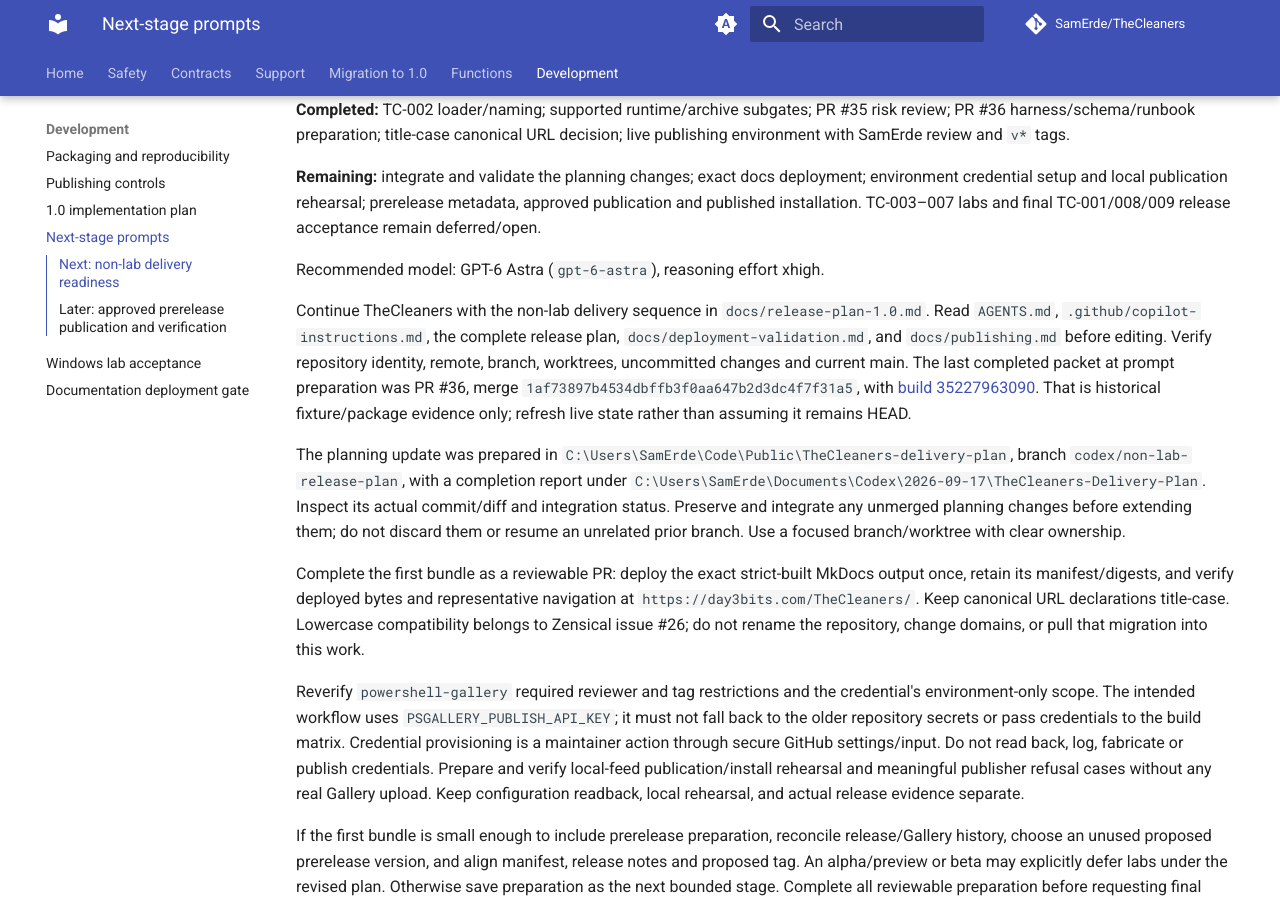
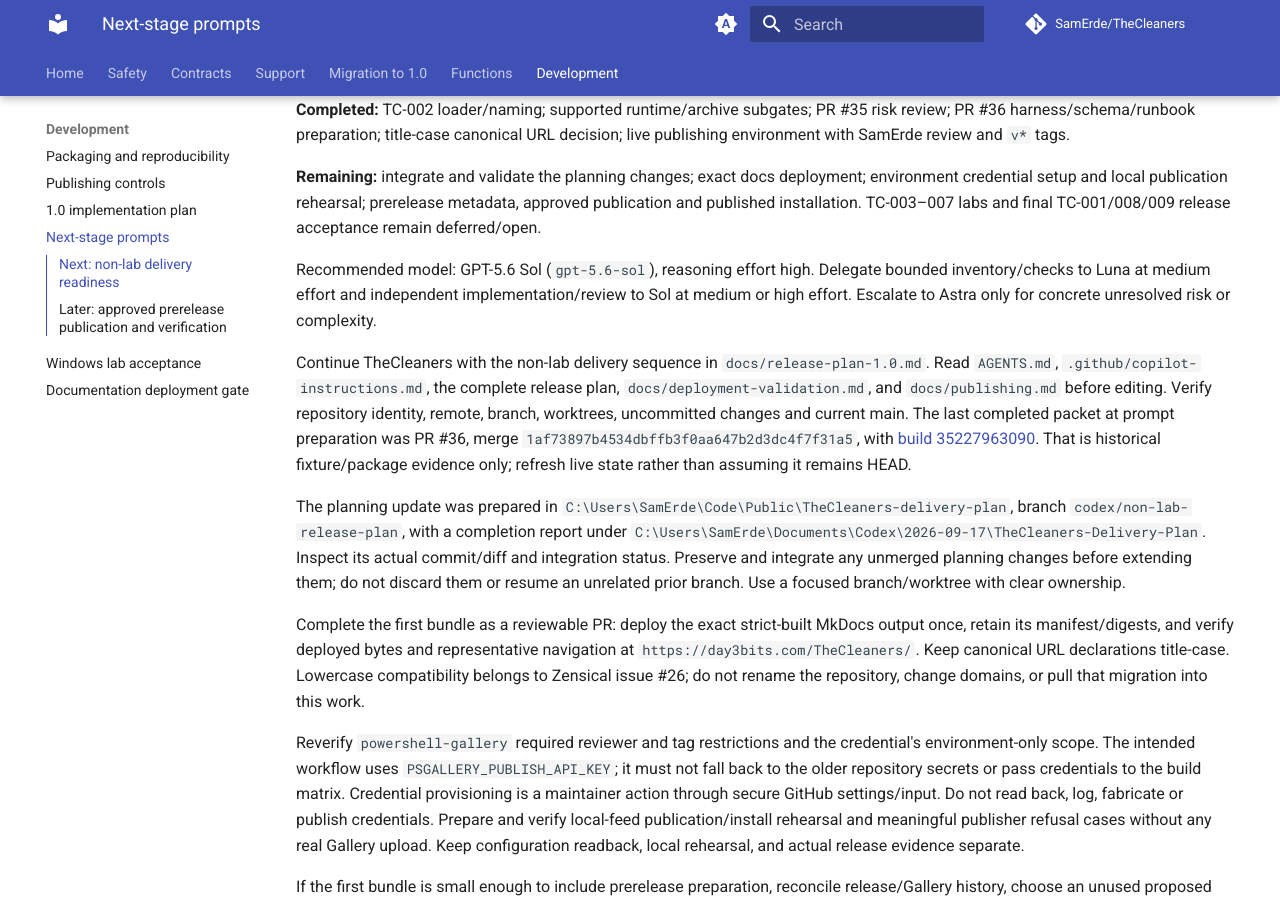
Before and after one commit to SamErde/TheCleaners, an MkDocs documentation site: the page built from docs/next-stage-prompts.md, in a window 1280 px wide and 900 px high, scrolled down 313 px. Built offline with MkDocs 1.6.1 and Material for MkDocs 9.7.7, drawn with Linux system fonts in a browser that asks for light colours; comment, search, counter and statistics services are not loaded; some of the changed text lies outside the part shown.

```diff
--- a/docs/next-stage-prompts.md
+++ b/docs/next-stage-prompts.md
@@ -8,7 +8,7 @@
 
 **Remaining:** integrate and validate the planning changes; exact docs deployment; environment credential setup and local publication rehearsal; prerelease metadata, approved publication and published installation. TC-003–007 labs and final TC-001/008/009 release acceptance remain deferred/open.
 
-Recommended model: GPT-6 Astra (`gpt-6-astra`), reasoning effort xhigh.
+Recommended model: GPT-5.6 Sol (`gpt-5.6-sol`), reasoning effort high. Delegate bounded inventory/checks to Luna at medium effort and independent implementation/review to Sol at medium or high effort. Escalate to Astra only for concrete unresolved risk or complexity.
 
 Continue TheCleaners with the non-lab delivery sequence in `docs/release-plan-1.0.md`. Read `AGENTS.md`, `.github/copilot-instructions.md`, the complete release plan, `docs/deployment-validation.md`, and `docs/publishing.md` before editing. Verify repository identity, remote, branch, worktrees, uncommitted changes and current main. The last completed packet at prompt preparation was PR #36, merge `1af73897b4534dbffb3f0aa647b2d3dc4f7f31a5`, with [build 35227963090](https://github.com/SamErde/TheCleaners/actions/runs/35227963090). That is historical fixture/package evidence only; refresh live state rather than assuming it remains HEAD.
 
@@ -34,7 +34,7 @@
 
 **Remaining:** delivery rehearsal and prerelease preparation, then concrete release approval, protected publication and published-install evidence. Labs remain future work; final 1.0 acceptance stays open.
 
-Recommended model: GPT-6 Astra (`gpt-6-astra`), reasoning effort xhigh.
+Recommended model: GPT-5.6 Sol (`gpt-5.6-sol`), reasoning effort high. Use Luna at medium effort for bounded evidence checks; reserve Astra for unresolved release-integrity issues that warrant deeper review.
 
 Use this prompt only after the non-lab readiness and metadata stages are verified. Read the current release plan, AGENTS.md and publishing runbook. Refresh both short summary paragraphs with actual completed/remaining items, and read the preceding completion report for the exact commit, version, proposed tag, artifact digest, reports and unresolved limits. Do not invent those values.
 
```
Also changed, not shown: AGENTS.md (+2 -0 lines), 2 other files.
